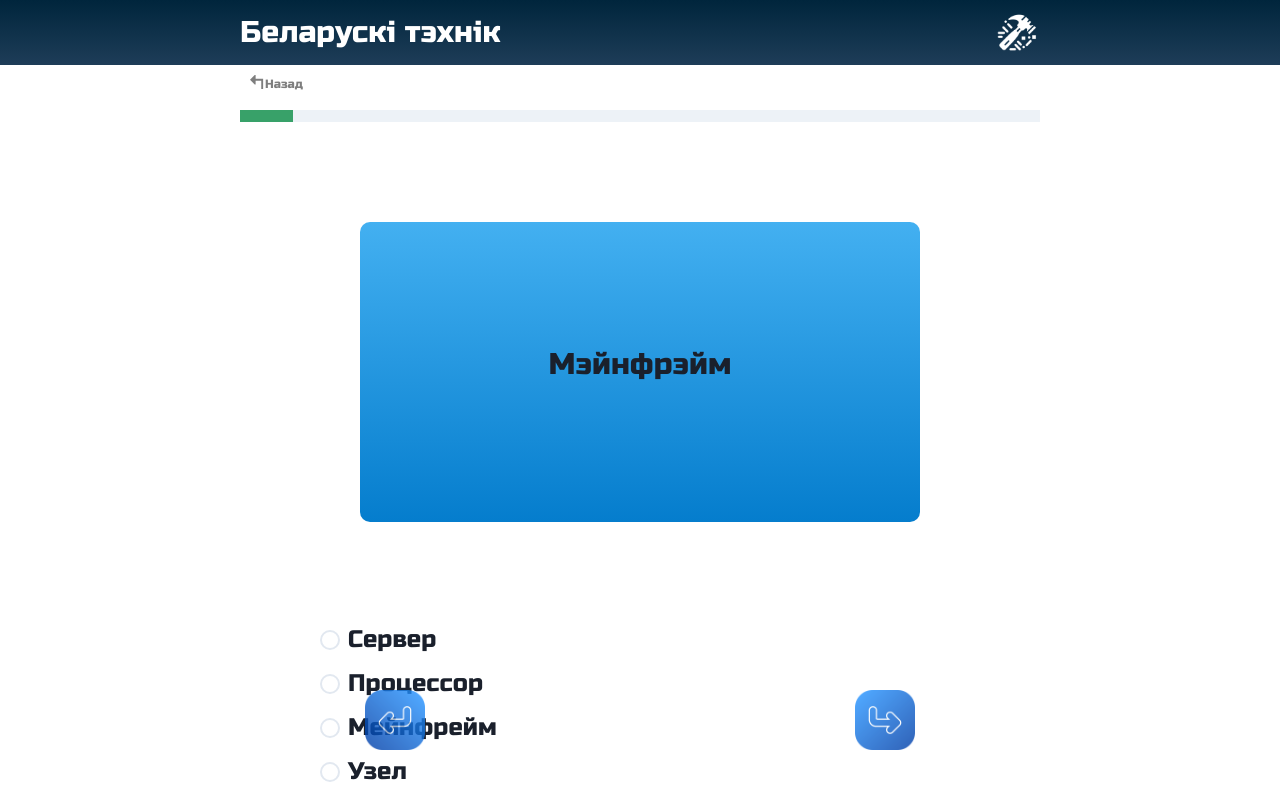
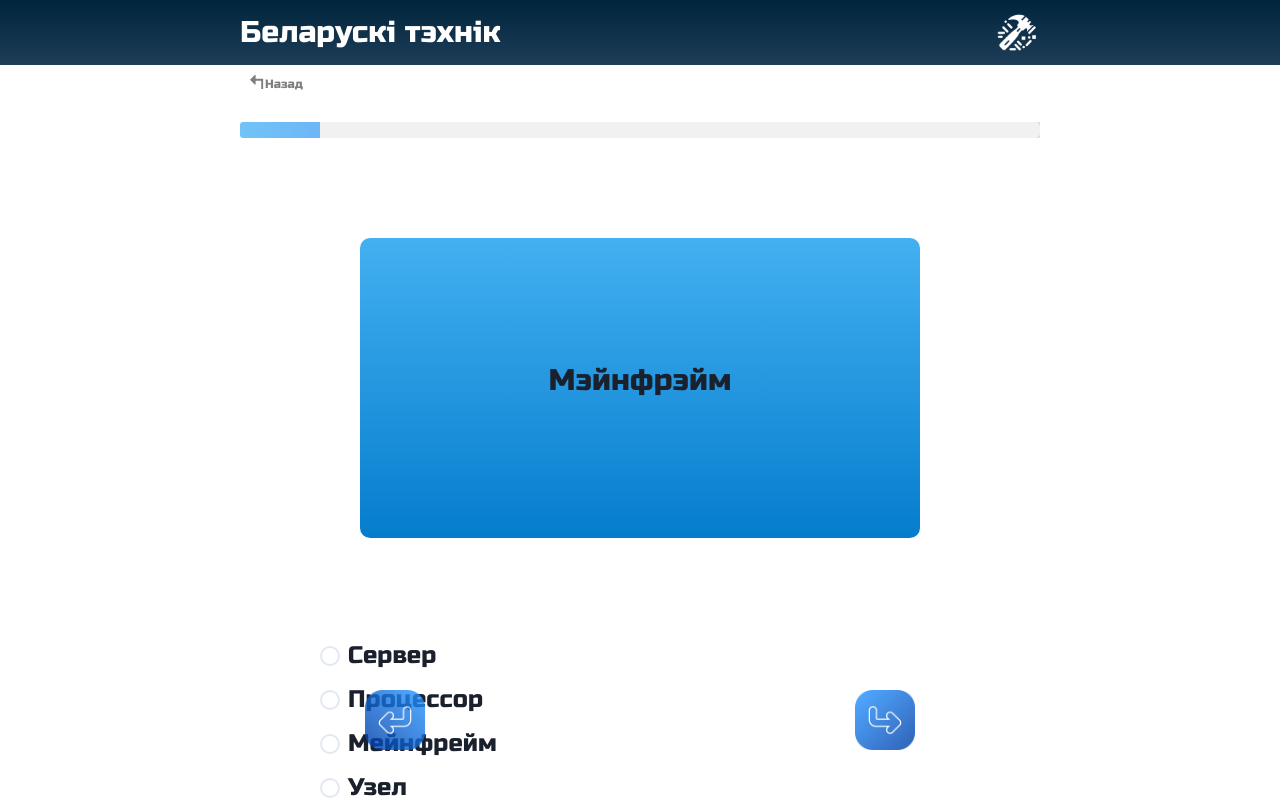
Before and after one commit to justman-1/belarusian_engineer, a Next.js app: page /words/ai in a window 1280 px wide. Built offline with nearby package versions, Linux system fonts and the light colour scheme.

Commit message:
add progress bar

```diff
--- a/src/app/words/[section_name]/page.tsx
+++ b/src/app/words/[section_name]/page.tsx
@@ -4,9 +4,10 @@ import { Russo_One } from "next/font/google"
 import st from "./words_section.module.scss"
 import Image from "next/image"
 import Link from "next/link"
-import { Progress, Radio, RadioGroup, Stack, Text } from "@chakra-ui/react"
+import { Radio, RadioGroup, Stack, Text } from "@chakra-ui/react"
 import allData, { Translation } from "../../../words"
 import { useEffect, useState, useRef } from "react"
+import ProgressBar from "@/components/ProgressBar"
 
 const font = Russo_One({
   subsets: ["latin"],
@@ -125,12 +126,7 @@ export default function Words_Section({
             <Text fontSize="xs">Назад</Text>
           </div>
         </Link>
-        <Progress
-          value={((wordsI + 1) * 100) / 15}
-          transition="all 0.3s ease"
-          colorScheme="green"
-          marginTop="20px"
-        />
+        <ProgressBar progress={((wordsI + 1) * 100) / 10} />
         <div>
           <div className={st.card} onClick={rotateCard} ref={cardRef}>
             <div className={st.cardText}>{firstLetterUpperCase(currWord)}</div>
--- /dev/null
+++ b/src/components/ProgressBar.tsx
@@ -0,0 +1,35 @@
+interface PropsType {
+  progress: number
+}
+
+export default function ProgressBar(props: PropsType) {
+  return (
+    <div
+      style={{
+        margin: "2em 0%",
+        height: "1em",
+        width: "100%",
+        background: "linear-gradient(to right, #71c4f6, #4735ff)",
+        borderRadius: "0.2rem",
+        overflow: "hidden",
+        display: "flex",
+      }}
+    >
+      <div
+        style={{
+          transition: "all 0.3s ease",
+          height: "100%",
+          width: Math.max(0, Math.min(props.progress, 100)) + "%",
+        }}
+      ></div>
+      <div
+        style={{
+          transition: "all 0.3s ease",
+          width: 100 - Math.max(0, Math.min(props.progress, 100)) + "%",
+          backgroundColor: "#f1f1f1",
+          height: "100%",
+        }}
+      ></div>
+    </div>
+  )
+}
--- a/src/words.ts
+++ b/src/words.ts
@@ -28,7 +28,7 @@ const progWeb: Translation[] = [
   {
     word: "запыт",
     translation: "запрос",
-    options: ["заказ", "реклама", "документ"],
+    options: ["попытка", "реклама", "документ"],
   },
   {
     word: "адказ",
@@ -163,6 +163,16 @@ const progWeb: Translation[] = [
     translation: "видеочат",
     options: ["соцсеть", "чат", "видеоконференция"],
   },
+  {
+    word: "блог",
+    translation: "блог",
+    options: ["блоха", "запись", "страница"],
+  },
+  {
+    word: "фрэнд-ліст",
+    translation: "список друзей",
+    options: ["черный список", "подписки", "пользователи"],
+  },
 ]
 
 //Праграммаванне мабільных дадаткаў
@@ -264,6 +274,21 @@ const progMobile: Translation[] = [
     translation: "селфи",
     options: ["фото", "автопортрет", "изображение"],
   },
+  {
+    word: "гейміцца",
+    translation: "играть в компьютерные игры",
+    options: ["управлять", "смотреть", "устанавливать"],
+  },
+  {
+    word: "клікнуць",
+    translation: "кликнуть",
+    options: ["кушать", "перетащить", "удалить"],
+  },
+  {
+    word: "лайкаць",
+    translation: "лайкать",
+    options: ["комментировать", "репостить", "игнорировать"],
+  },
 ]
 
 //Праграммаванне мікракантролераў і ўбудавальных сістэм
@@ -330,6 +355,11 @@ const progMicro: Translation[] = [
     word: "аўтасканер",
     translation: "автосканер",
     options: ["тестер", "датчик", "мультиметр"],
+  },
+  {
+    word: "сідзіромны",
+    translation: "связанный с сидиромом",
+    options: ["дисковый", "оптический", "жесткий"],
   },
 ]
 
@@ -401,6 +431,11 @@ const algo: Translation[] = [
     options: ["код", "таблица", "отчет"],
   },
   { word: "пул", translation: "пул", options: ["пуп", "блок", "пакет"] },
+  {
+    word: "логер",
+    translation: "логгер",
+    options: ["запись", "анализатор", "компилятор"],
+  },
 ]
 
 //Машыннае навучанне і штучны інтэлект
@@ -605,6 +640,11 @@ const internet: Translation[] = [
     translation: "хэштег",
     options: ["хеш-таблица", "хеширование", "кэш"],
   },
+  {
+    word: "кіберспорт",
+    translation: "киберспорт",
+    options: ["кибербулинг", "кибертрак", "кибернетика"],
+  },
 ]
 
 //Асновы аналагавай і лічбавай электронікі
@@ -685,6 +725,12 @@ const electroFundamentals: Translation[] = [
     translation: "смайлик",
     options: ["лицо", "человек", "иконка"],
   },
+  {
+    word: "спаміць",
+    translation: "спамить",
+    options: ["спасать", "рекламировать", "рассылать"],
+  },
+  { word: "спам", translation: "спам", options: ["реклама", "мусор", "почта"] },
 ]
 
 //Сістэмы кіравання і аўтаматызацыя
```
Also changed, not shown: words.txt.
